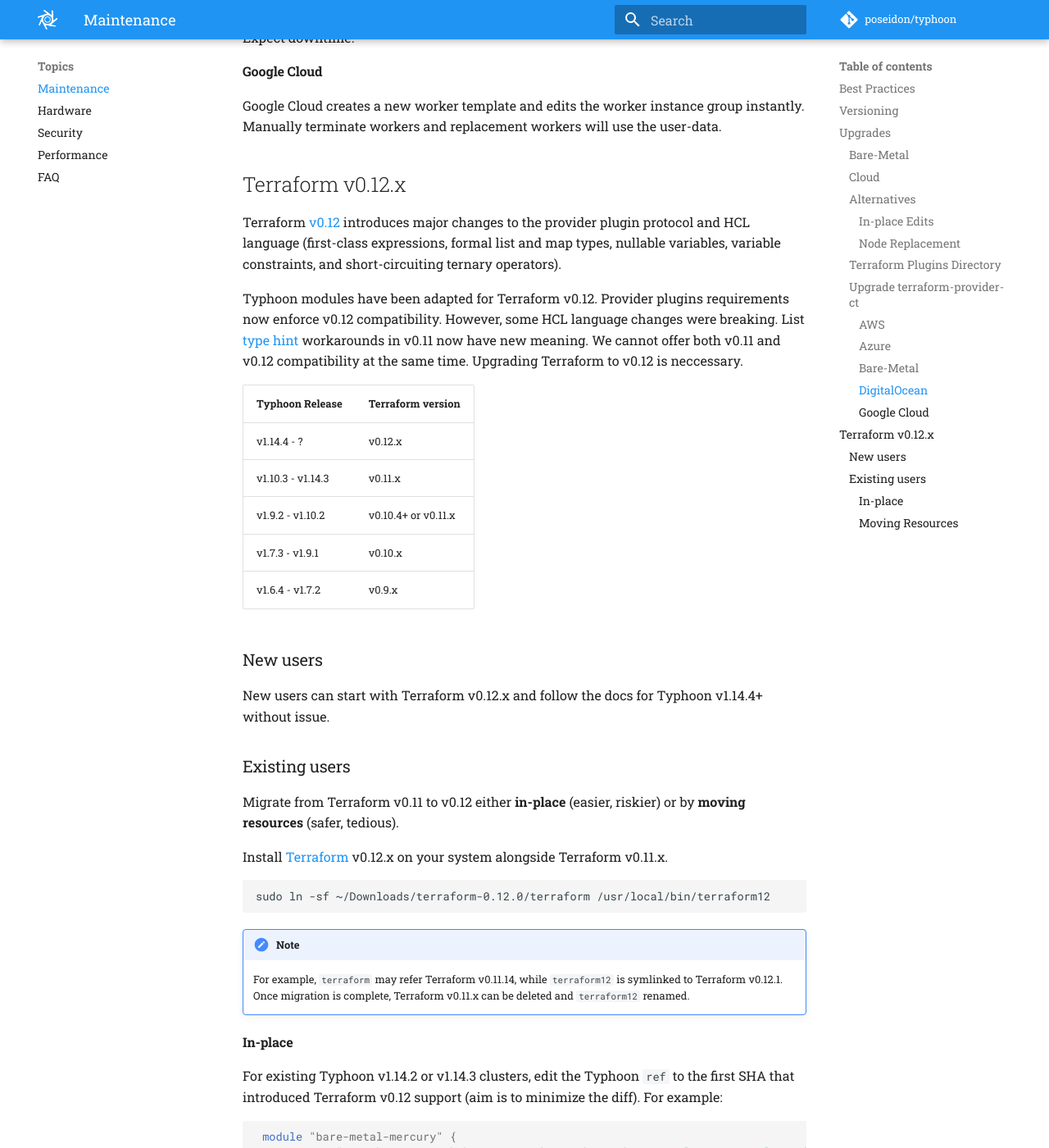
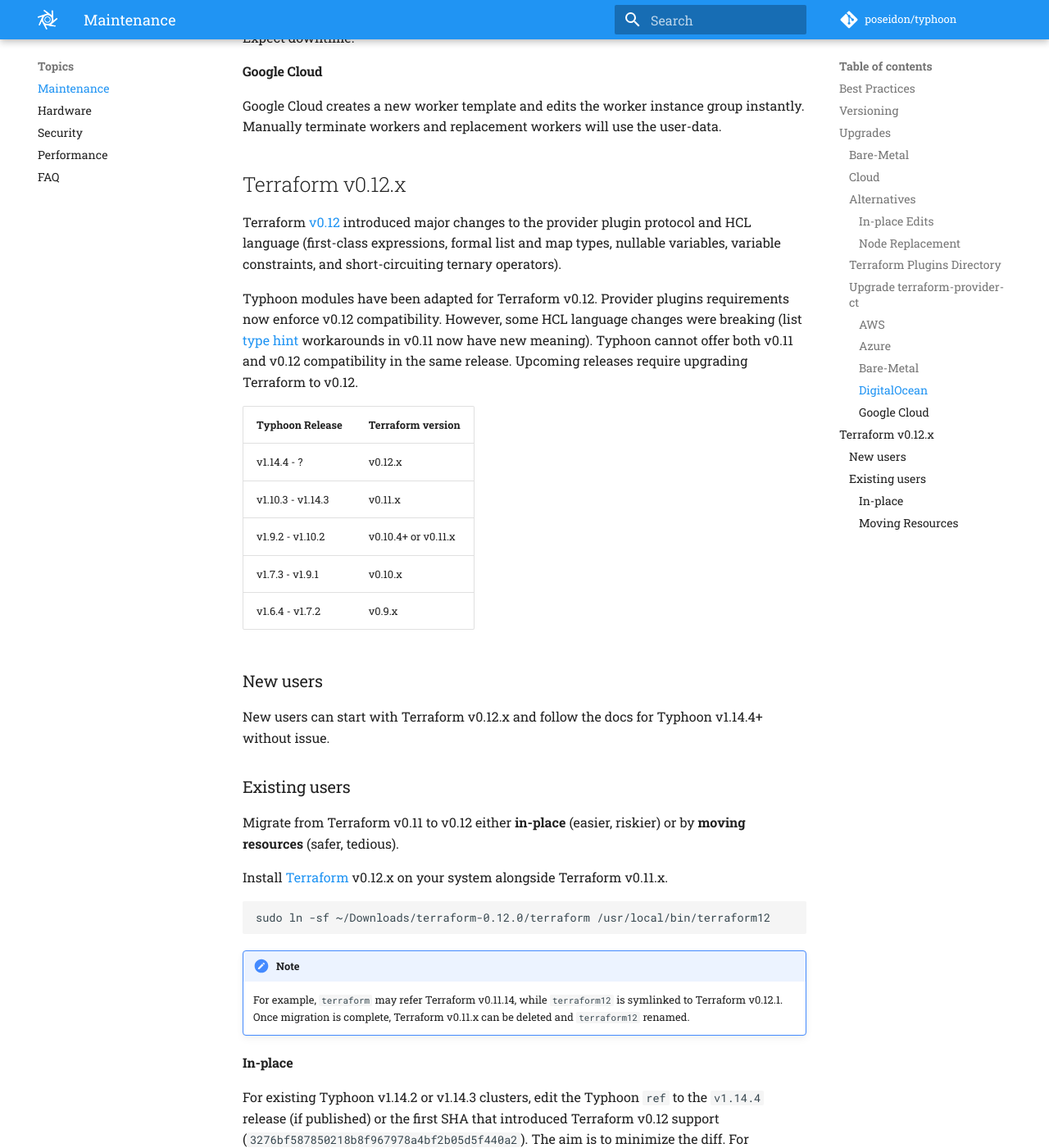
Before and after one commit to poseidon/typhoon, an MkDocs documentation site: the page built from docs/topics/maintenance.md, in a window 1280 px wide and 1400 px high, scrolled down 6728 px. Shown: the whole window at 82% size. Built offline with MkDocs 1.6.1 and Material for MkDocs 9.7.7, drawn with Linux system fonts in a browser that asks for light colours; comment, search, counter and statistics services are not loaded; some of the changed text lies outside the part shown.

Commit message:
Add tweaks to Terraform v0.12 migration docs
* Provide an exact SHA early migrators might use to
perform an in-place upgrade to Terraform v0.12

````diff
--- a/docs/topics/maintenance.md
+++ b/docs/topics/maintenance.md
@@ -273,9 +273,9 @@
 
 ## Terraform v0.12.x
 
-Terraform [v0.12](https://www.hashicorp.com/blog/announcing-terraform-0-12) introduces major changes to the provider plugin protocol and HCL language (first-class expressions, formal list and map types, nullable variables, variable constraints, and short-circuiting ternary operators).
+Terraform [v0.12](https://www.hashicorp.com/blog/announcing-terraform-0-12) introduced major changes to the provider plugin protocol and HCL language (first-class expressions, formal list and map types, nullable variables, variable constraints, and short-circuiting ternary operators).
 
-Typhoon modules have been adapted for Terraform v0.12. Provider plugins requirements now enforce v0.12 compatibility. However, some HCL language changes were breaking. List [type hint](https://www.terraform.io/upgrade-guides/0-12.html#referring-to-list-variables) workarounds in v0.11 now have new meaning. We cannot offer both v0.11 and v0.12 compatibility at the same time. Upgrading Terraform to v0.12 is neccessary.
+Typhoon modules have been adapted for Terraform v0.12. Provider plugins requirements now enforce v0.12 compatibility. However, some HCL language changes were breaking (list [type hint](https://www.terraform.io/upgrade-guides/0-12.html#referring-to-list-variables) workarounds in v0.11 now have new meaning). Typhoon cannot offer both v0.11 and v0.12 compatibility in the same release. Upcoming releases require upgrading Terraform to v0.12.
 
 | Typhoon Release   | Terraform version   |
 |-------------------|---------------------|
@@ -304,7 +304,7 @@
 
 #### In-place
 
-For existing Typhoon v1.14.2 or v1.14.3 clusters, edit the Typhoon `ref` to the first SHA that introduced Terraform v0.12 support (aim is to minimize the diff). For example:
+For existing Typhoon v1.14.2 or v1.14.3 clusters, edit the Typhoon `ref` to the `v1.14.4` release (if published) or the first SHA that introduced Terraform v0.12 support (`3276bf587850218b8f967978a4bf2b05d5f440a2`). The aim is to minimize the diff. For example:
 
 ```tf
  module "bare-metal-mercury" {
@@ -327,7 +327,7 @@
 -  }
 ```
 
-Provider constrains ensure suitable plugin versions are used. Install new versions of `terraform-provider-ct` and `terraform-provider-matchbox` (bare-metal only) according to tutorial docs. Remove the now uneccessary `local`, `null`, `template`, and `tls` blocks in `providers.tf`.
+Provider constrains ensure suitable plugin versions are used. Install new versions of `terraform-provider-ct` (v0.3.2+) and `terraform-provider-matchbox` (bare-metal only, v0.3.0+) according to the [changelog](https://github.com/poseidon/typhoon/blob/master/CHANGES.md#v1144) or tutorial docs. The `local`, `null`, `template`, and `tls` blocks in `providers.tf` are no longer needed.
 
 ```tf
  provider "matchbox" {
````
Also changed, not shown: other parts of docs/topics/maintenance.md (+2 -2 lines), docs/architecture/operating-systems.md (+1 -1 lines).
